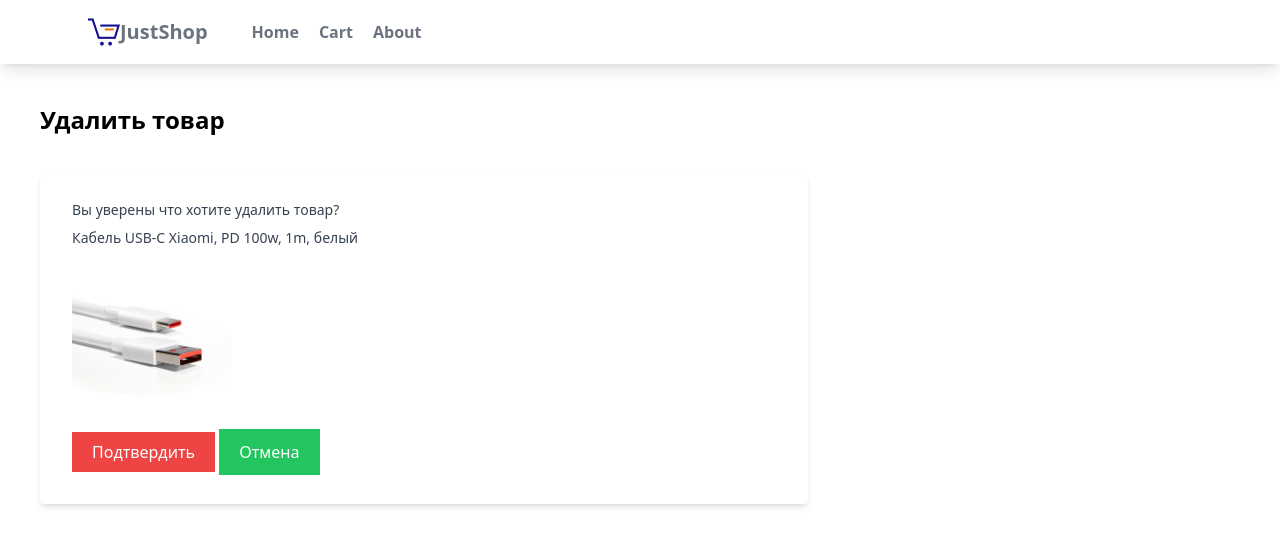
After one commit to Rjhuzby/trial_pet, a Django app: page /myapp/deleteitem/2/ in a window 1280 px wide. The commit adds this page. Shown: the top 546 px of the page. Run offline with Django 5.2, Linux system fonts and the light colour scheme; data comes from the database, SQL or seed files in the repository; both versions use the stored data as it was after the commit.

Commit message:
create add and delete item

```diff
--- a/mysite/myapp/static/myapp/styles.css
+++ b/mysite/myapp/static/myapp/styles.css
@@ -705,6 +705,10 @@ video {
   clear: none;
 }
 
+.m-10 {
+  margin: 2.5rem;
+}
+
 .mx-auto {
   margin-left: auto;
   margin-right: auto;
@@ -714,6 +718,22 @@ video {
   margin-bottom: 0.5rem;
 }
 
+.mb-4 {
+  margin-bottom: 1rem;
+}
+
+.ml-10 {
+  margin-left: 2.5rem;
+}
+
+.ml-\[200px\] {
+  margin-left: 200px;
+}
+
+.mr-10 {
+  margin-right: 2.5rem;
+}
+
 .mt-10 {
   margin-top: 2.5rem;
 }
@@ -722,16 +742,20 @@ video {
   margin-top: 0.5rem;
 }
 
+.mt-4 {
+  margin-top: 1rem;
+}
+
 .mt-5 {
   margin-top: 1.25rem;
 }
 
-.ml-10 {
-  margin-left: 2.5rem;
-}
-
 .mt-7 {
   margin-top: 1.75rem;
+}
+
+.mt-\[50px\] {
+  margin-top: 50px;
 }
 
 .box-border {
@@ -833,6 +857,10 @@ video {
   display: none;
 }
 
+.h-20 {
+  height: 5rem;
+}
+
 .h-8 {
   height: 2rem;
 }
@@ -841,6 +869,10 @@ video {
   height: 380px;
 }
 
+.h-40 {
+  height: 10rem;
+}
+
 .w-1\/3 {
   width: 33.333333%;
 }
@@ -849,6 +881,10 @@ video {
   width: 66.666667%;
 }
 
+.w-20 {
+  width: 5rem;
+}
+
 .w-8 {
   width: 2rem;
 }
@@ -867,6 +903,14 @@ video {
 
 .w-full {
   width: 100%;
+}
+
+.w-3\/5 {
+  width: 60%;
+}
+
+.w-40 {
+  width: 10rem;
 }
 
 .max-w-6xl {
@@ -1865,11 +1909,26 @@ video {
   background-color: rgb(255 0 0 / var(--tw-bg-opacity));
 }
 
+.bg-green-500 {
+  --tw-bg-opacity: 1;
+  background-color: rgb(34 197 94 / var(--tw-bg-opacity));
+}
+
+.bg-green-600 {
+  --tw-bg-opacity: 1;
+  background-color: rgb(22 163 74 / var(--tw-bg-opacity));
+}
+
 .bg-white {
   --tw-bg-opacity: 1;
   background-color: rgb(255 255 255 / var(--tw-bg-opacity));
 }
 
+.bg-red-500 {
+  --tw-bg-opacity: 1;
+  background-color: rgb(239 68 68 / var(--tw-bg-opacity));
+}
+
 .decoration-slice {
   -webkit-box-decoration-break: slice;
           box-decoration-break: slice;
@@ -1984,11 +2043,20 @@ video {
   padding: 2.5rem;
 }
 
+.p-3 {
+  padding: 0.75rem;
+}
+
 .px-2 {
   padding-left: 0.5rem;
   padding-right: 0.5rem;
 }
 
+.px-3 {
+  padding-left: 0.75rem;
+  padding-right: 0.75rem;
+}
+
 .px-4 {
   padding-left: 1rem;
   padding-right: 1rem;
@@ -1999,11 +2067,48 @@ video {
   padding-right: 1.5rem;
 }
 
+.px-8 {
+  padding-left: 2rem;
+  padding-right: 2rem;
+}
+
+.py-2 {
+  padding-top: 0.5rem;
+  padding-bottom: 0.5rem;
+}
+
 .py-4 {
   padding-top: 1rem;
   padding-bottom: 1rem;
 }
 
+.py-8 {
+  padding-top: 2rem;
+  padding-bottom: 2rem;
+}
+
+.px-5 {
+  padding-left: 1.25rem;
+  padding-right: 1.25rem;
+}
+
+.py-3 {
+  padding-top: 0.75rem;
+  padding-bottom: 0.75rem;
+}
+
+.pt-0 {
+  padding-top: 0px;
+}
+
+.pt-6 {
+  padding-top: 1.5rem;
+}
+
+.pb-8 {
+  padding-bottom: 2rem;
+}
+
 .text-left {
   text-align: left;
 }
@@ -2058,6 +2163,11 @@ video {
 
 .align-super {
   vertical-align: super;
+}
+
+.text-2xl {
+  font-size: 1.5rem;
+  line-height: 2rem;
 }
 
 .text-base {
@@ -2070,6 +2180,11 @@ video {
   line-height: 1.75rem;
 }
 
+.text-sm {
+  font-size: 0.875rem;
+  line-height: 1.25rem;
+}
+
 .font-bold {
   font-weight: 700;
 }
@@ -2177,6 +2292,16 @@ video {
 .text-green-500 {
   --tw-text-opacity: 1;
   color: rgb(34 197 94 / var(--tw-text-opacity));
+}
+
+.text-green-600 {
+  --tw-text-opacity: 1;
+  color: rgb(22 163 74 / var(--tw-text-opacity));
+}
+
+.text-white {
+  --tw-text-opacity: 1;
+  color: rgb(255 255 255 / var(--tw-text-opacity));
 }
 
 .underline {
@@ -2372,6 +2497,12 @@ video {
 .shadow-lg {
   --tw-shadow: 0 10px 15px -3px rgb(0 0 0 / 0.1), 0 4px 6px -4px rgb(0 0 0 / 0.1);
   --tw-shadow-colored: 0 10px 15px -3px var(--tw-shadow-color), 0 4px 6px -4px var(--tw-shadow-color);
+  box-shadow: var(--tw-ring-offset-shadow, 0 0 #0000), var(--tw-ring-shadow, 0 0 #0000), var(--tw-shadow);
+}
+
+.shadow-md {
+  --tw-shadow: 0 4px 6px -1px rgb(0 0 0 / 0.1), 0 2px 4px -2px rgb(0 0 0 / 0.1);
+  --tw-shadow-colored: 0 4px 6px -1px var(--tw-shadow-color), 0 2px 4px -2px var(--tw-shadow-color);
   box-shadow: var(--tw-ring-offset-shadow, 0 0 #0000), var(--tw-ring-shadow, 0 0 #0000), var(--tw-shadow);
 }
 
--- /dev/null
+++ b/mysite/myapp/templates/myapp/delete.html
@@ -0,0 +1,17 @@
+{% extends 'myapp/base.html' %}
+
+{% block content %}
+<h1 class="text-2xl m-10 font-bold">Удалить товар</h1>
+<form class="bg-white shadow-md m-10 w-3/5 rounded px-8 pt-6 pb-8 mb-4" method='post'>
+    {% csrf_token %}
+    <div class="mb-4">
+        <label class="block text-gray-700 text-sm font mb-2">Вы уверены что хотите удалить товар?</label>
+        <label class="block text-gray-700 text-sm font mb-2">{{ item.name }}</label>
+        <img class="w-40 h-40" src="{{ item.image.url }}" alt="pic">
+    </div>
+    <input class="bg-red-500 text-white px-5 py-2" type="submit" value="Подтвердить">
+    <a class="button bg-green-500 text-white px-5 py-3" href="{% url 'myapp:index' %}">Отмена</a>
+</form>
+
+
+{% endblock %}
--- a/mysite/myapp/templates/myapp/navbar.html
+++ b/mysite/myapp/templates/myapp/navbar.html
@@ -1,3 +1,4 @@
+
 {% load static %}
 
 <nav class="bg-white shadow-lg">
@@ -5,7 +6,7 @@
         <div class="justify-between">
             <div class="flex space-x-7">
                 <div>
-                <a href="#" class="flex items-center py-4 px-2 text-gray-500 hover:text-gray-900 hover:scale-110 transition duration-200">
+                <a href="{% url 'myapp:index' %}" class="flex items-center py-4 px-2 text-gray-500 hover:text-gray-900 hover:scale-110 transition duration-200">
                 <img class="h-8 w-8" src="{% static 'myapp/images/logo.png' %}" alt="logo">
                 <span class="text-gay-500 text-xl font-semibold">JustShop</span>
                 </a>
--- a/mysite/myapp/urls.py
+++ b/mysite/myapp/urls.py
@@ -1,11 +1,14 @@
 from django.urls import path
-from myapp.views import index, indexItem
+from myapp.views import index, indexItem, add_item, update_item, delete_item
 
 app_name = 'myapp'
 
 urlpatterns = [
     # http://127.0.0.1:8000/myapp/
-    path('', index),
+    path('', index, name='index'),
     path('<int:my_id>/', indexItem, name='detail'),
+    path('additem/', add_item, name='add_item'),
+    path('updateitem/<int:my_id>/', update_item, name='update_item'),
+    path('deleteitem/<int:my_id>/', delete_item, name='delete_item'),
 
 ]
--- a/mysite/myapp/views.py
+++ b/mysite/myapp/views.py
@@ -1,5 +1,5 @@
 from django.http import HttpResponse, Http404
-from django.shortcuts import render
+from django.shortcuts import render, redirect
 from .models import Product
 
 
@@ -16,3 +16,34 @@ def indexItem(request, my_id):
         'item': item,
     }
     return render(request, 'myapp/detail.html', context=context)
+
+
+def add_item(request):
+    if request.method == 'POST':
+        name = request.POST.get('name')
+        price = request.POST.get('price')
+        description = request.POST.get('description')
+        image = request.FILES.get('upload')
+        item = Product(name=name, price=price, description=description, image=image).save()
+    return render(request, 'myapp/additem.html')
+
+def update_item(request, my_id):
+    item = Product.objects.get(id=my_id)
+    if request.method == 'POST':
+        item.name = request.POST.get('name')
+        item.price = request.POST.get('price')
+        item.description = request.POST.get('description')
+        item.image = request.FILES.get('upload', item.image)
+        item.save()
+        return redirect('/myapp')
+    context = {'item': item,}
+    return render(request, 'myapp/updateitem.html', context)
+
+
+def delete_item(request, my_id):
+    item = Product.objects.get(id=my_id)
+    if request.method == 'POST':
+        item.delete()
+        return redirect('/myapp')
+    context = {'item': item,}
+    return render(request, 'myapp/delete.html', context)
```
Also changed, not shown: mysite/myapp/templates/myapp/additem.html (added, +21 -0 lines), mysite/myapp/templates/myapp/detail.html (+3 -10 lines), mysite/myapp/templates/myapp/updateitem.html (added, +22 -0 lines), mysite/mysite/settings.py (+0 -12 lines), mysite/db.sqlite3, mysite/media/images/airpods_3.jpg (added), mysite/media/images/airpods_3_2ehBFtP.jpg (added), mysite/media/images/airpods_3_BRbQw2M.jpg (added), mysite/media/images/airpods_3_Qh7zqR1.jpg (added), mysite/media/images/cable2.webp (added), mysite/media/images/cable3.jpg (added), mysite/media/images/cable3_aHMSAPV.jpg (added), mysite/media/images/charger_2.jpg (added), mysite/media/images/magsafe.png (added).
